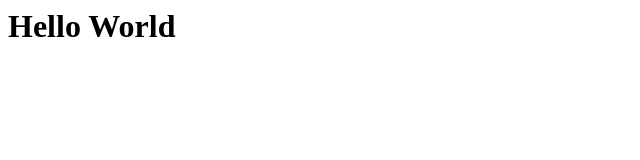
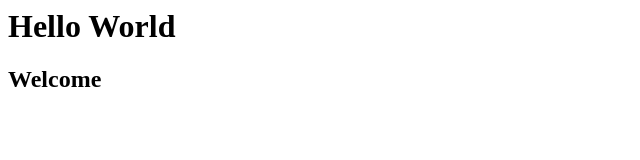
Before and after one commit to praveensuthar18/git-test, a website: page index.html in a window 1280 px wide. Shown: the whole page, without its empty margins (0-640 px from the left). Drawn offline with Linux system fonts and the light colour scheme.

Commit message:
second commit

```diff
--- a/index.html
+++ b/index.html
@@ -5,6 +5,7 @@
 
 	<body>
 		<h1>Hello World<h1>
+		<h2>Welcome</h2>
 	</body>
 
 </html>
```
Also changed, not shown: package.json (added, +24 -0 lines), 2 other files.
